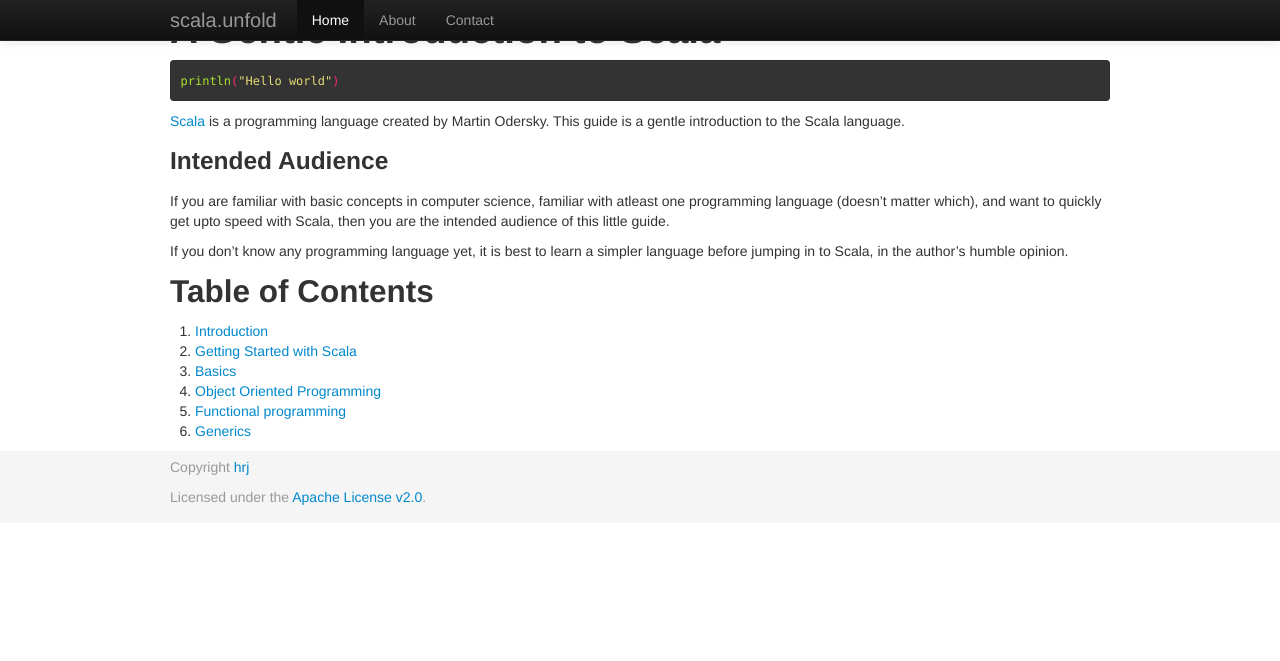
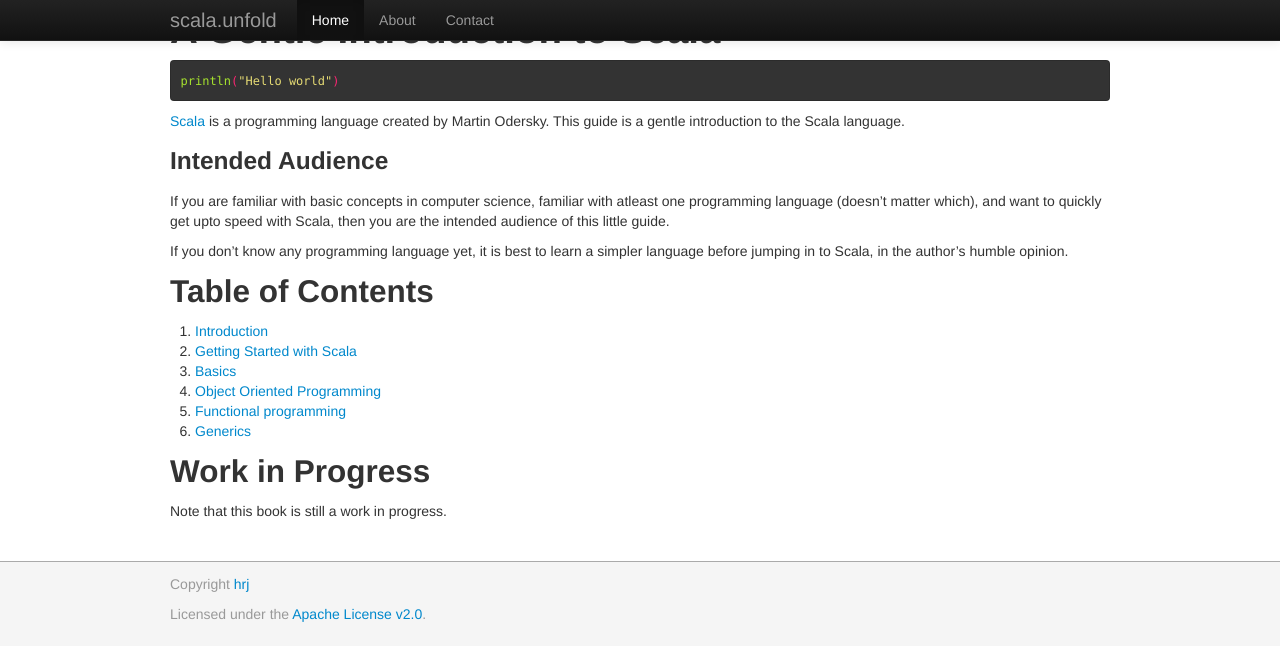
Before and after one commit to hrj/scala.unfold, a Jekyll site: the page built from index.md, in a window 1280 px wide and 900 px high, scrolled down 60 px. Shown: the top 661 px of the window. Built offline with Jekyll 4.4.1, drawn with Linux system fonts in a browser that asks for light colours; Markdown is read by kramdown in place of the engine named in the settings.

Commit message:
Added WIP message and some formatting changes

```diff
--- a/_layouts/default.html
+++ b/_layouts/default.html
@@ -12,9 +12,9 @@
     <![endif]-->
 
     <!-- Le styles -->
-    <link rel="stylesheet" href="/scala.unfold/bootstrap/css/bootstrap.min.css">
-    <link rel="stylesheet" href="/scala.unfold/css/monokai.css">
-    <link rel="stylesheet" href="/scala.unfold/css/unfold.css">
+    <link rel="stylesheet" href="bootstrap/css/bootstrap.min.css">
+    <link rel="stylesheet" href="css/monokai.css">
+    <link rel="stylesheet" href="css/unfold.css">
 
   </head>
 
--- a/css/unfold.css
+++ b/css/unfold.css
@@ -1,23 +1,12 @@
-/* Sticky footer styles
--------------------------------------------------- */
-
-html,
-body {
-  height: 100%;
-  /* The html and body elements cannot have any padding or margin. */
+#footer {
+  background-color: #f5f5f5;
+  padding: 12px;
+  margin-top: 30px;
+  border-top: 1px solid #aaa;
 }
 
-#footer {
-  background-color: #f5f5f5;
-  padding: 6px;
+.navbar .chapter-title {
+  font-weight: bold;
+  margin-right: 40px;
+  color: #ddd;
 }
-
-/* Lastly, apply responsive CSS fixes as necessary */
-@media (max-width: 767px) {
-  #footer {
-    margin-left: -20px;
-    margin-right: -20px;
-    padding-left: 20px;
-    padding-right: 20px;
-  }
-}
--- a/index.md
+++ b/index.md
@@ -26,3 +26,6 @@ a simpler language before jumping in to Scala, in the author's humble opinion.
 4. [Object Oriented Programming](chapter4)
 5. [Functional programming](chapter5)
 6. [Generics](chapter6)
+
+## Work in Progress
+Note that this book is still a work in progress.
```
Also changed, not shown: _layouts/chapter.html (+5 -4 lines).
